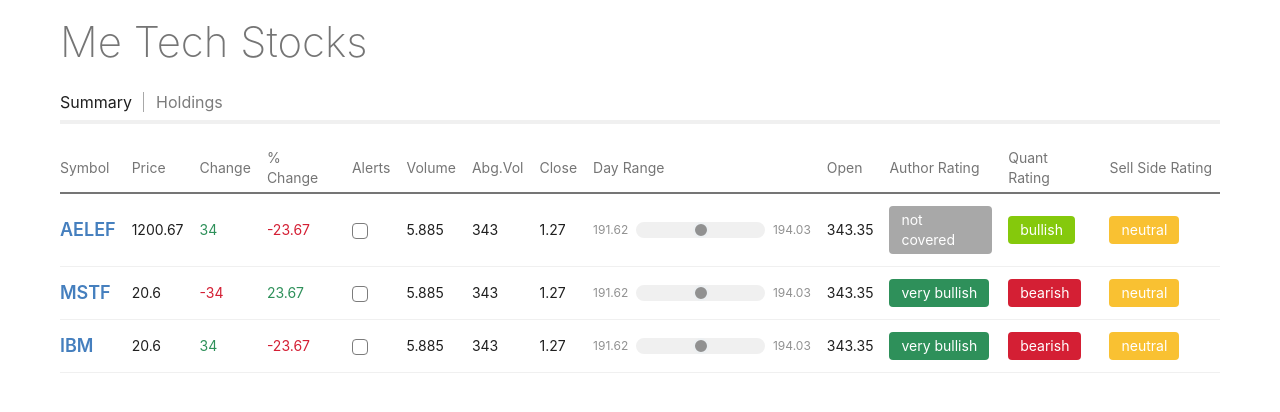
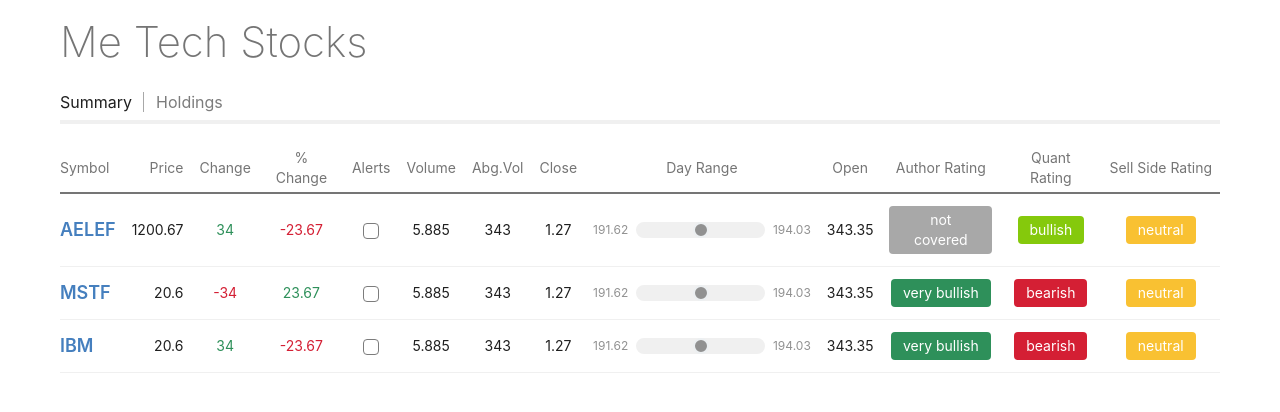
Before and after one commit to samogray/ui-example, a React (Create React App) app: page / in a window 1280 px wide. Shown: the top 412 px of the page. Built offline with nearby package versions, Linux system fonts and the light colour scheme.

Commit message:
prop types table

```diff
--- a/src/App.js
+++ b/src/App.js
@@ -14,7 +14,7 @@
     component: () => <div>zalupa</div>
   },
 ];
-const header = ['Symbol', 'Price', 'Change', '% Change', 'Alerts', 'Volume', 'Abg.Vol', 'Close', 'Day Range', 'Open', 'Author Rating', 'Quant Rating', 'Sell Side Rating']
+const header = [{title: 'Symbol', align: 'left'}, {title: 'Price', align: 'right'}, 'Change', '% Change', 'Alerts', 'Volume', 'Abg.Vol', 'Close', 'Day Range', 'Open', 'Author Rating', 'Quant Rating', 'Sell Side Rating']
 
 const App = () => {
   return (
--- a/src/ui/table/index.js
+++ b/src/ui/table/index.js
@@ -1,8 +1,9 @@
 import React from "react";
 import classNames from 'classnames'
+import PropTypes from 'prop-types'
 import css from "./style.module.scss";
 
-const Table = ({headers, rows, rowHeaders} )=> {
+const Table = ({headers = [], rows = [], rowHeaders = true} )=> {
   return (
       <div className={classNames(css['table-container'], css.test)} role="group">
         <table className={css.table}>
@@ -13,9 +14,9 @@
                   role="columnheader"
                   scope="col"
                   key={index}
-                  className={classNames(css.table__th, css['table__th--header'])}
+                  className={classNames(css.table__th, css['table__th--header'], header.align && css[`table__th--${header.align}`])}
                 >
-                  {header}
+                  {header.title ? header.title : header}
                 </th>
               ))}
             </tr>
@@ -23,11 +24,11 @@
               <tr key={index} className={css.table__tr}>
                 {row.map((cell, index) =>
                   rowHeaders && index < 1 ? (
-                    <th scope="row" key={index} className={css.table__th}>
+                    <th scope="row" key={index} className={classNames(css.table__th, headers[index].align && css[`table__th--${headers[index].align}`])}>
                       {cell}
                     </th>
                   ) : (
-                    <td key={index} className={css.table__td}>
+                    <td key={index} className={classNames(css.table__td, headers[index].align && css[`table__td--${headers[index].align}`])}>
                       {cell}
                     </td>
                   )
@@ -41,7 +42,15 @@
 };
 
 Table.propTypes = {
-
+  headers: PropTypes.arrayOf(PropTypes.oneOfType([
+    PropTypes.string,
+    PropTypes.shape({
+      title: PropTypes.string,
+      align: PropTypes.oneOf(['left', 'right'])
+    })
+  ])),
+  rows: PropTypes.array,
+  rowHeaders: PropTypes.bool
 }
 
 export default Table;
--- a/src/ui/table/style.module.scss
+++ b/src/ui/table/style.module.scss
@@ -10,7 +10,7 @@
 
   &__td,
   &__th {
-    text-align: left;
+    text-align: center;
     padding: 12px 8px;
     vertical-align: middle;
 
@@ -24,6 +24,24 @@
       padding: 4px 8px;
       color: var(--sky-l1);
     }
+
+    &--left {
+      text-align: left;
+    }
+
+    &--right {
+      text-align: right;
+    }
+  }
+
+  &__td {
+    &--left {
+      text-align: left;
+    }
+
+    &--right {
+      text-align: right;
+    }
   }
 
   &__tr {
--- a/src/ui/tabs/index.js
+++ b/src/ui/tabs/index.js
@@ -38,8 +38,5 @@
 
 Tabs.Tab = Tab
 
-Tabs.propTypes = {
-
-}
 
 export default Tabs
```
